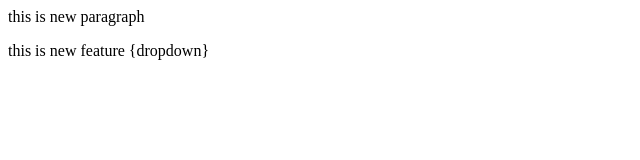
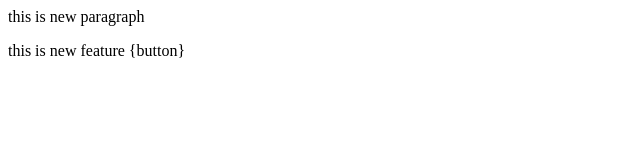
Before and after one commit to Shaikalthaf55/localrepo, a plain HTML site: page index.html in a window 1280 px wide. Shown: the full height of the page, 0-640 px from the left. Drawn offline with Linux system fonts and the light colour scheme.

Commit message:
added button

```diff
--- a/index.html
+++ b/index.html
@@ -1,2 +1,2 @@
 <p>this is new paragraph</p>
-<p>this is new feature {dropdown}</p>
+<p>this is new feature {button}</p>
```
